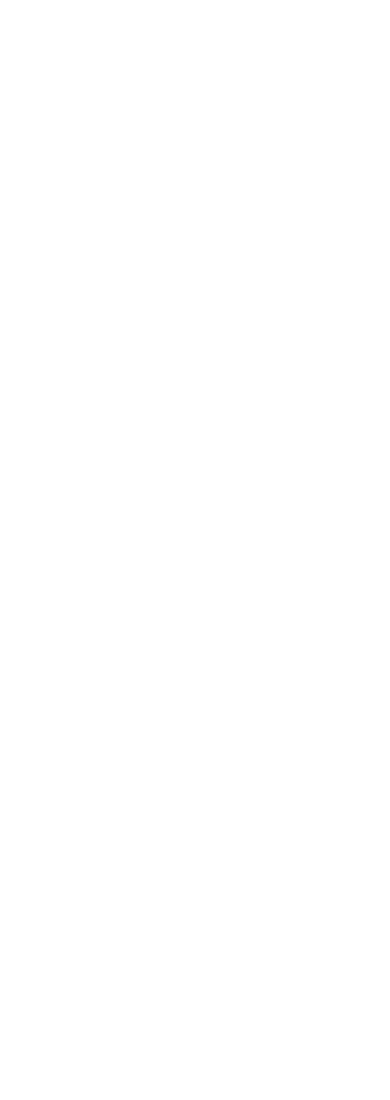
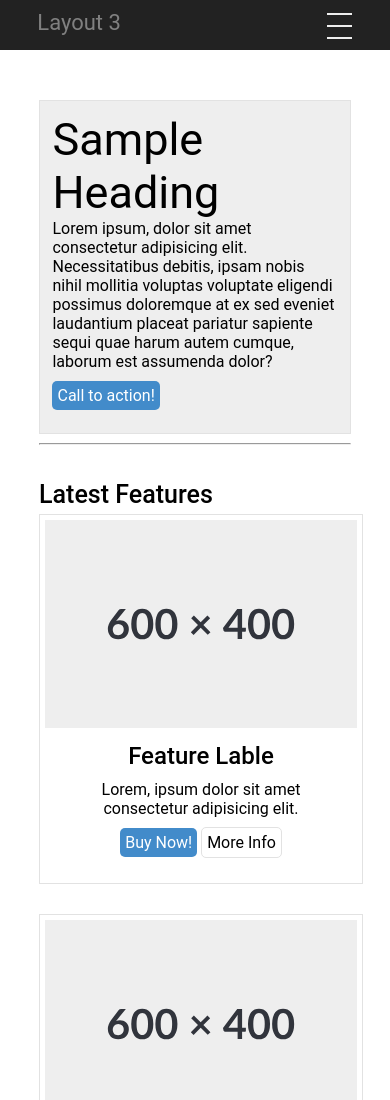
Before and after one commit to Dishantbaghel/assignment2, a plain HTML site: page index.html in a window 390 px wide. Shown: the top 1100 px of the page. Before the commit the page ends 844 px from the top, so only its background shows below. Drawn offline with Linux system fonts and the light colour scheme.

Commit message:
second commit

```diff
--- a/index.html
+++ b/index.html
@@ -4,8 +4,90 @@
     <meta charset="UTF-8">
     <meta name="viewport" content="width=device-width, initial-scale=1.0">
     <title>Document</title>
+    <link rel="stylesheet" href="style.css">
 </head>
 <body>
+    <div class="parent">
 
+        <div class="nav">
+            <input type="checkbox" id="nav-check" />
+            <div class="nav-header">
+                <div class="nav-title">Layout 3</div>
+            </div>
+            <div class="nav-btn">
+                <label for="nav-check">
+                    <span></span>
+                    <span></span>
+                    <span></span>
+                </label>
+            </div>
+
+            <div class="nav-links">
+                <a href="#">about</a>
+                <a href="#">Service</a>
+                <a href="#">contact</a>
+            </div>
+        </div>
+
+
+
+        <div class="child">
+            <div class="container1">
+                <h1>Sample Heading</h1>
+                <p>Lorem ipsum, dolor sit amet consectetur adipisicing elit. Necessitatibus debitis, ipsam nobis nihil
+                    mollitia voluptas voluptate eligendi possimus doloremque at ex sed eveniet laudantium placeat
+                    pariatur sapiente sequi quae harum autem cumque, laborum est assumenda dolor?
+                </p>
+                <div class="bluebtn">Call to action!</div>
+            </div>
+            <hr>
+            <div class="subheading">
+                <h2>Latest Features</h2>
+            </div>
+
+            <div class="container2">
+                <div class="gallery box1">
+                    <img src="./31343C.svg" alt="img">
+                    <div class="gallerytext">
+                    <h2>Feature Lable</h2>
+                    <p>Lorem, ipsum dolor sit amet consectetur adipisicing elit.</p>
+                    </div>
+                    <div class="bluebtn">Buy Now!</div>
+                    <div class="whitebtn">More Info</div>
+                </div>
+                <div class="gallery box2">
+                    <img src="./31343C.svg" alt="img">
+                    <div class="gallerytext">
+                    <h2>Feature Lable</h2>
+                    <p>Lorem, ipsum dolor sit amet consectetur adipisicing elit.</p>
+                    </div>
+                    <div class="bluebtn">Buy Now!</div>
+                    <div class="whitebtn">More Info</div>
+                </div>
+                <div class="gallery box3">
+                    <img src="./31343C.svg" alt="img">
+                    <div class="gallerytext">
+                    <h2>Feature Lable</h2>
+                    <p>Lorem, ipsum dolor sit amet consectetur adipisicing elit.</p>
+                    </div>
+                    <div class="bluebtn">Buy Now!</div>
+                    <div class="whitebtn">More Info</div>
+                </div>
+                <div class="gallery box4">
+                    <img src="./31343C.svg" alt="img">
+                    <div class="gallerytext">
+                    <h2>Feature Lable</h2>
+                    <p>Lorem, ipsum dolor sit amet consectetur adipisicing elit.</p>
+                    </div>
+                    <div class="bluebtn">Buy Now!</div>
+                    <div class="whitebtn">More Info</div>
+                </div>
+            </div>
+            <hr>
+            <div class="footer">
+                <h3>Copyright Your Website 2014</h3>
+            </div>
+        </div>
+    </div>
 </body>
 </html>
--- a/style.css
+++ b/style.css
@@ -0,0 +1,219 @@
+* {
+    margin: 0;
+    padding: 0;
+    font-family:'Roboto', sans-serif;;
+}
+
+.parent {
+    width: 100%;
+}
+
+.child {
+    width: 80%;
+    margin: auto;
+}
+.container1{
+    background-color: #EEEEEE;
+    padding: 4%;
+    border: 1px solid #E2E2E2;
+}
+/* Sample Heading */
+.container1 h1{
+    font-size: 45px;
+    font-weight: 400;
+}
+/* Latest Features */
+.subheading h2{
+    font-size: 25px;
+    font-weight: 500;
+    margin-top: 35px;
+    margin-bottom: 5px;
+}
+hr{
+    margin-top: 3%;
+    margin-bottom: 20px;
+}
+.container2{
+    width: 100%;
+    display: flex;
+    justify-content: space-between;
+}
+.gallery{
+    padding: 5px;
+    width: 20%;
+    text-align: center;
+    border: 1px solid #E2E2E2;
+}
+.gallery img{
+    width: 100%;
+}
+.gallerytext{
+    width: 80%;
+    margin: auto;
+}
+.gallerytext h2{
+    font-weight: 500;
+    padding: 10px;
+}
+.bluebtn{
+    display: inline-block;
+    border-radius: 5px;
+    color: white;
+    background-color: #428BCA;
+    padding: 5px;
+    margin-top: 10px;
+    margin-bottom: 10px;
+}
+.whitebtn{
+    display: inline-block;
+    background-color: white;
+    border-radius: 5px;
+    padding: 5px;
+    margin-bottom: 20px;
+    border: 1px solid #E2E2E2;
+}
+.footer{
+    padding-top: 3%;
+    padding-bottom: 3%;
+}
+.footer h3{
+    font-weight: 400;
+}
+
+
+@media (max-width : 1150px){
+    .container2{
+        width: 100%;
+        display: flex;
+        flex-wrap: wrap;
+    }
+    .gallery{
+        width: 45%;
+        margin-bottom: 15px;
+    }
+}
+
+@media (max-width : 700px){
+    .container2{
+        width: 100%;
+        display: grid;
+        grid-template-columns: auto ;
+        /* grid-template-rows: auto ; */
+        grid-gap: 15px;
+    }
+    .gallery{
+        width: 100%;
+    }
+}
+
+.nav {
+height: 50px;
+width: 100%;
+margin-bottom: 50px;
+background-color: #222222;
+position: relative;
+}
+
+.nav li {
+float: left;
+padding: 15px;
+list-style: none;
+color: red;
+}
+
+.nav-header {
+display: inline;
+}
+
+.nav-title {
+display: inline-block;
+font-size: 22px;
+color: grey;
+padding-left: 50px;
+}
+
+.nav>.nav-btn {
+display: none;
+}
+
+.nav>.nav-links {
+display: inline;
+padding-left: 20px;
+font-size: 18px;
+}
+
+.nav>.nav-links>a {
+display: inline-block;
+padding: 13px 10px 13px 10px;
+text-decoration: none;
+color: grey;
+}
+
+.nav>.nav-links>a:hover {
+background-color: rgba(0, 0, 0, 0.3);
+}
+
+.nav>#nav-check {
+display: none;
+}
+
+.nav-header {
+padding-left: 7%;
+}
+
+@media (max-width: 600px) {
+.nav-title{
+padding: 10px;
+}
+.nav>.nav-btn {
+display: inline-block;
+position: absolute;
+right: 0px;
+top: 0px;
+}
+
+.nav>.nav-btn>label {
+display: inline-block;
+width: 50px;
+height: 50px;
+padding: 13px;
+}
+
+.nav>.nav-btn>label:hover,
+.nav #nav-check:checked~.nav-btn>label {
+background-color: rgba(0, 0, 0, 0.3);
+}
+
+.nav>.nav-btn>label>span {
+display: block;
+width: 25px;
+height: 10px;
+border-top: 2px solid #eee;
+}
+
+.nav>.nav-links {
+position: absolute;
+display: block;
+width: 100%;
+background-color: #333;
+height: 0px;
+transition: all 0.3s ease-in;
+overflow-y: hidden;
+top: 50px;
+left: 0px;
+}
+
+.nav>.nav-links>a {
+display: block;
+width: 100%;
+}
+
+.nav>#nav-check:not(:checked)~.nav-links {
+height: 0px;
+}
+
+.nav>#nav-check:checked~.nav-links {
+height: calc(100vh - 50px);
+overflow-y: auto;
+}
+}
```
Also changed, not shown: 31343C.svg (added).
